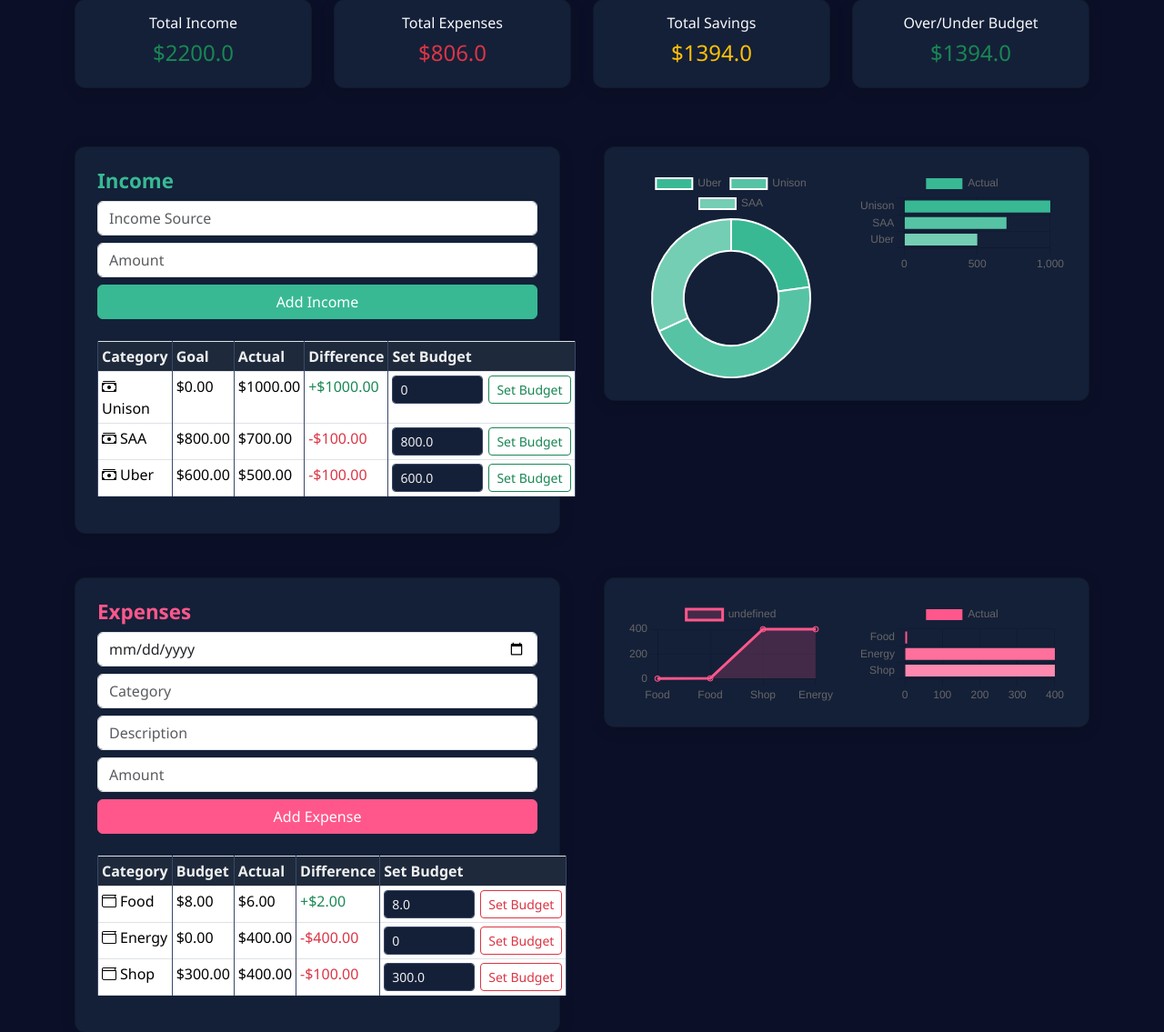
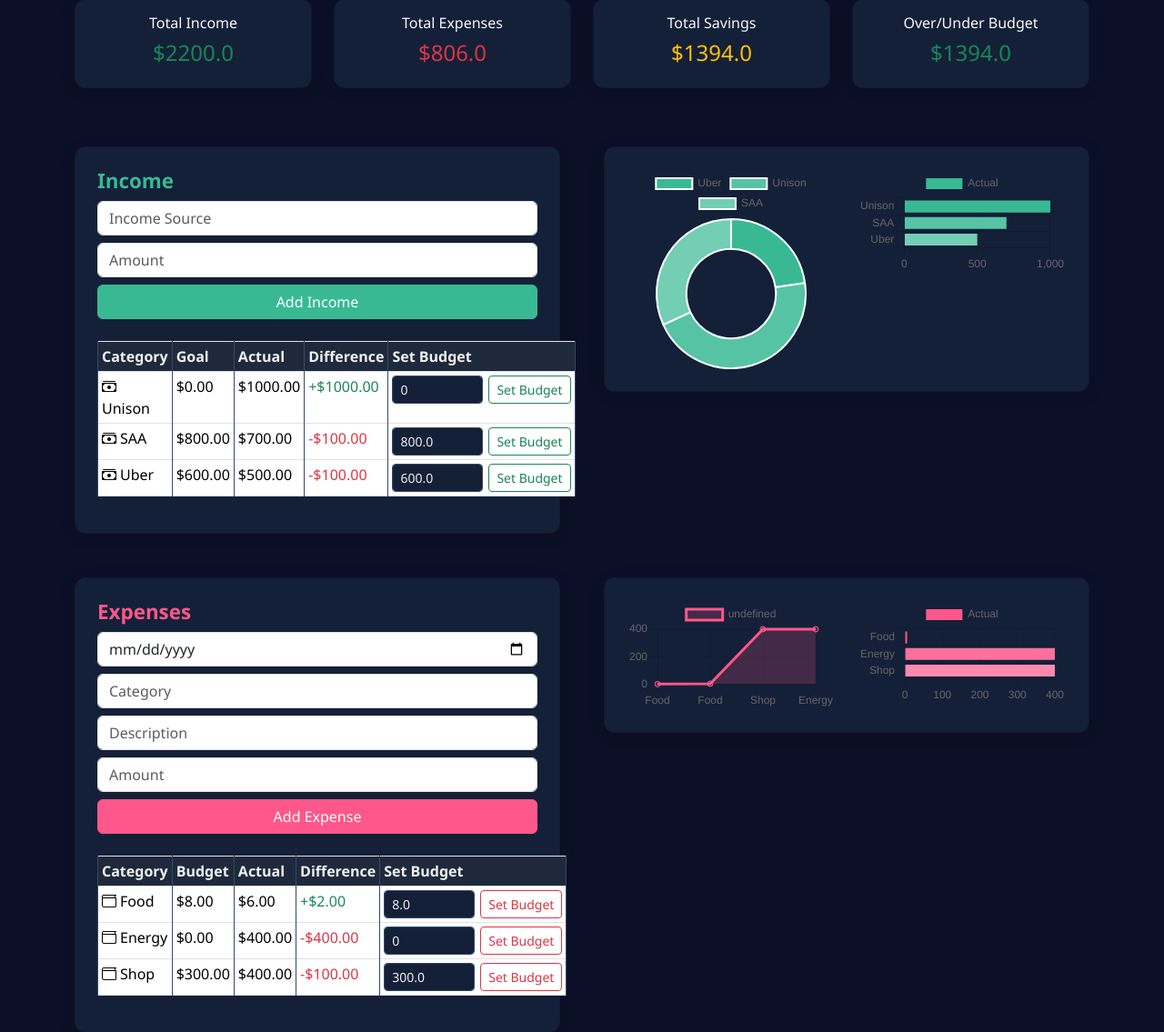
Before and after one commit to Marmitt/smart-expense-tracker, a Flask app: page / in a window 1280 px wide. Shown: the part 175-1310 px from the top of the page at 91% size. Run offline with Flask 3, Linux system fonts and the light colour scheme; a user stored in the database is signed in; data comes from the database, SQL or seed files in the repository; data that the repository does not hold is empty.

Commit message:
Final chart layout fixes and styling sync for income and expenses

```diff
--- a/static/css/style.css
+++ b/static/css/style.css
@@ -102,3 +102,14 @@
   white-space: nowrap;
   flex: none;
 }
+
+canvas {
+  width: 100% !important;
+  max-height: 260px;
+}
+
+@media (min-width: 768px) {
+  .card .row canvas {
+    max-height: 220px;
+  }
+}
--- a/templates/charts.html
+++ b/templates/charts.html
@@ -14,14 +14,14 @@
 
     function generateShades(baseColor, total) {
       let colors = [];
-      let baseStep = 0.15; // Medium variation now
+      let step = 0.15;
       for (let i = 0; i < total; i++) {
-        colors.push(shadeColor(baseColor, baseStep * i));
+        colors.push(shadeColor(baseColor, step * i));
       }
       return colors;
     }
 
-    // INCOME charts
+    // INCOME
     new Chart(document.getElementById('incomeChart'), {
       type: 'doughnut',
       data: {
@@ -47,7 +47,7 @@
       options: { indexAxis: 'y' }
     });
 
-    // EXPENSE charts
+    // EXPENSE
     new Chart(document.getElementById('expenseAreaChart'), {
       type: 'line',
       data: {
@@ -59,7 +59,11 @@
           borderColor: '#ff578b'
         }]
       },
-      options: { scales: { y: { beginAtZero: true } } }
+      options: {
+        maintainAspectRatio: false,
+        responsive: true,
+        scales: { y: { beginAtZero: true } }
+      }
     });
 
     new Chart(document.getElementById('expenseBarChart'), {
@@ -75,7 +79,7 @@
       options: { indexAxis: 'y' }
     });
 
-    // SAVINGS (no change)
+    // SAVINGS
     new Chart(document.getElementById('savingsChart'), {
       type: 'line',
       data: {
--- a/templates/expense_section.html
+++ b/templates/expense_section.html
@@ -45,10 +45,14 @@
     </div>
 
     <div class="col-md-6">
-      <div class="card h-100">
+      <div class="card h-100 d-flex justify-content-center">
         <div class="row">
-          <div class="col-md-6"><canvas id="expenseAreaChart"></canvas></div>
-          <div class="col-md-6"><canvas id="expenseBarChart"></canvas></div>
+          <div class="col-md-6">
+            <canvas id="expenseAreaChart"></canvas>
+          </div>
+          <div class="col-md-6">
+            <canvas id="expenseBarChart"></canvas>
+          </div>
         </div>
       </div>
     </div>
--- a/templates/income_section.html
+++ b/templates/income_section.html
@@ -7,6 +7,7 @@
           <input type="number" name="amount" step="0.01" class="form-control mb-2" placeholder="Amount" required>
           <button class="btn btn-success w-100">Add Income</button>
         </form>
+
         <table class="table table-bordered table-sm mt-4">
           <thead>
             <tr class="text-light">
@@ -28,10 +29,10 @@
               </td>
               <td>
                 <form method="POST" action="/set_goal" class="set-budget-form">
-                  <input type="hidden" name="name" value="{{ income.label }}"> <!-- for expense use expense.label -->
-                  <input type="hidden" name="type" value="income"> <!-- or expense -->
+                  <input type="hidden" name="name" value="{{ income.label }}">
+                  <input type="hidden" name="type" value="income">
                   <input type="number" name="amount" step="0.01" value="{{ income.goal }}" class="form-control form-control-sm">
-                  <button class="btn btn-sm btn-outline-success">Set Budget</button> <!-- for expense use btn-outline-danger -->
+                  <button class="btn btn-sm btn-outline-success">Set Budget</button>
                 </form>
               </td>
             </tr>
@@ -40,11 +41,16 @@
         </table>
       </div>
     </div>
+
     <div class="col-md-6">
-      <div class="card h-100">
+      <div class="card h-100 d-flex justify-content-center">
         <div class="row">
-          <div class="col-md-6"><canvas id="incomeChart"></canvas></div>
-          <div class="col-md-6"><canvas id="incomeBarChart"></canvas></div>
+          <div class="col-md-6">
+            <canvas id="incomeChart"></canvas>
+          </div>
+          <div class="col-md-6">
+            <canvas id="incomeBarChart"></canvas>
+          </div>
         </div>
       </div>
     </div>
```
